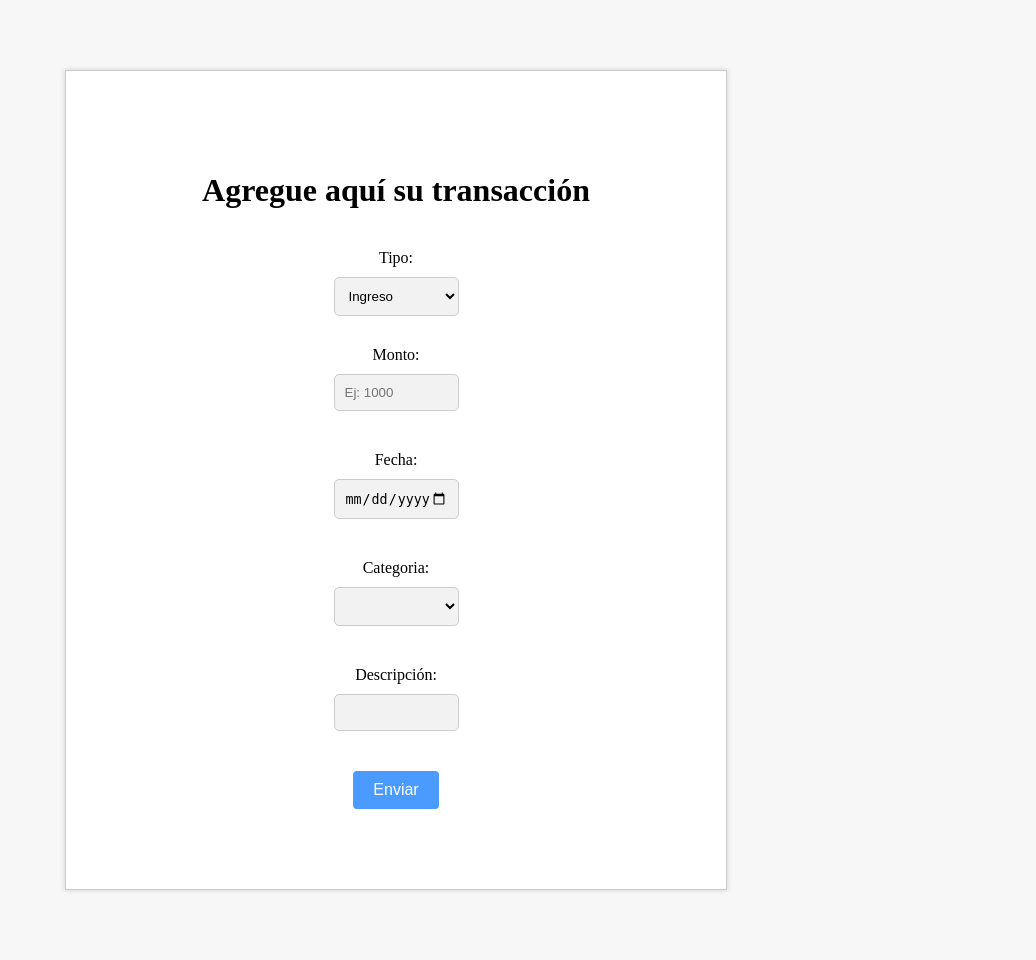
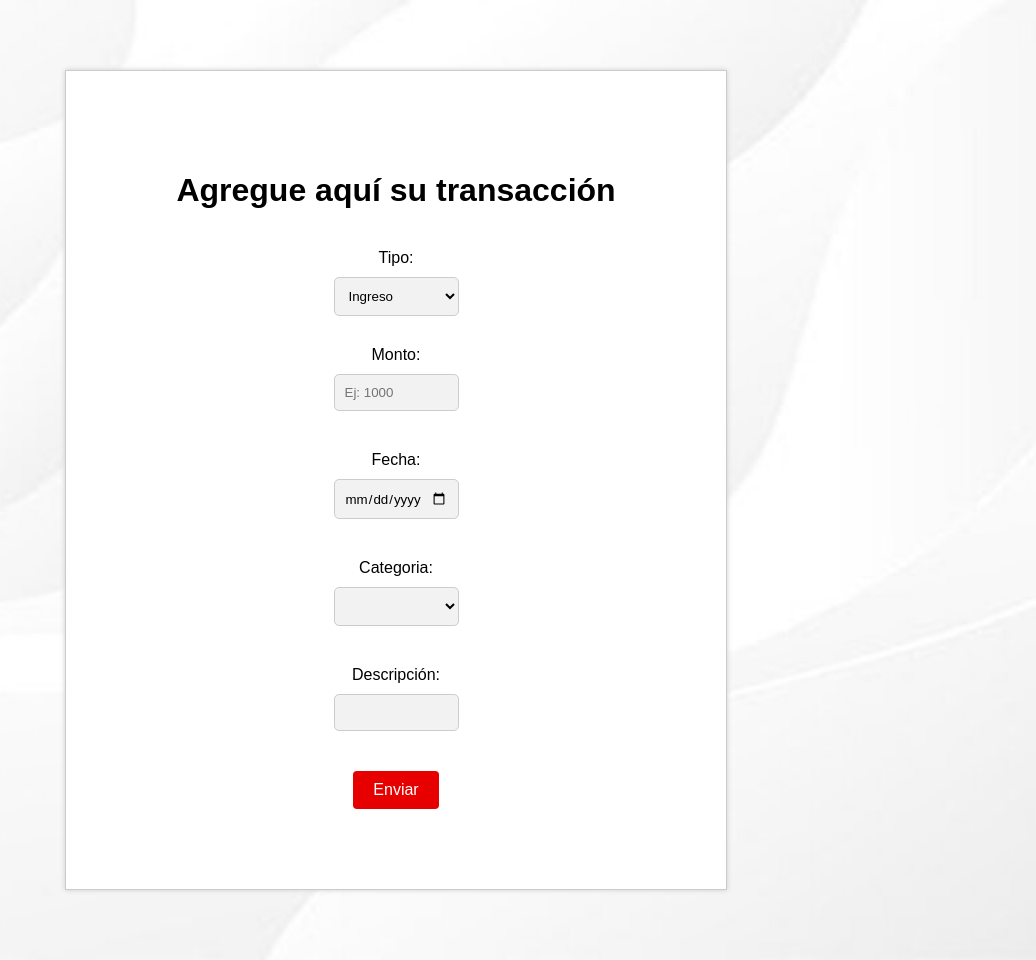
Before and after one commit to lukasvaz/fork-Software-Engineering, a Django app: page /transaction/ in a window 1280 px wide. Shown: the whole page, without its empty margins (244-1280 px from the left). Before the commit the page ends 892 px from the top, so only its background shows below. Run offline with Django 4.2, Linux system fonts and the light colour scheme; the visitor is signed in with stand-in values (Sample User, id 1); some libraries are stand-ins or nearby versions.

Commit message:
style register

```diff
--- a/web_design/static/css/transaccion.css
+++ b/web_design/static/css/transaccion.css
@@ -1,14 +1,20 @@
 body {
-    background-color: #f7f7f7;
+    font-family: Arial, sans-serif;
+    background-repeat: no-repeat;
+    background-color: #f2f2f2;
+    background-size: cover;
 }
+
 h1 {
     margin-bottom: 30px;
 }
+
 form {
     text-align: center;
     width: 50%;
     margin: 0 auto;
 }
+
 label {
     display: inline-block;
     width: 50%;
@@ -62,9 +68,13 @@ label {
 input[type=number]::-webkit-inner-spin-button,
 input[type=number]::-webkit-outer-spin-button {
     -webkit-appearance: none;
-    margin: 0
+    margin: 0;
 }
-input[type="number"], select, input[type="date"], input[type="text"] {
+
+input[type="number"],
+select,
+input[type="date"],
+input[type="text"] {
     width: 50%;
     padding: 10px;
     margin-bottom: 20px;
@@ -72,9 +82,11 @@ input[type="number"], select, input[type="date"], input[type="text"] {
     border-radius: 5px;
     box-sizing: border-box;
     background-color: #f2f2f2;
+    font-family: Arial, sans-serif;
 }
+
 input[type="submit"] {
-    background-color: #4b9bff;
+    background-color: #e60000;
     color: white;
     padding: 10px 20px;
     border: none;
@@ -83,9 +95,11 @@ input[type="submit"] {
     font-size: 16px;
     margin-top: 20px;
 }
+
 input[type="submit"]:hover {
-    background-color: #1e90ff;
+    background-color: #cc0000;
 }
+
 .contenedor_form {
     width: 80%;
     max-width: 500px;
@@ -96,4 +110,5 @@ input[type="submit"]:hover {
     box-shadow: 0 0 5px #ccc;
     text-align: center;
     margin-top: 70px;
+    margin-bottom: 70px;
 }
--- a/web_design/templates/transaccion.html
+++ b/web_design/templates/transaccion.html
@@ -7,6 +7,11 @@
     <meta name="viewport" content="width=device-width, initial-scale=1.0">
     <title>Document</title>
     <link rel="stylesheet" type="text/css" href="{% static 'css/transaccion.css' %}">
+    <style>
+      body {
+        background-image: url('{% static "texture.jpg" %}');
+      }
+    </style>
     <script src="https://kit.fontawesome.com/d261d7d154.js" crossorigin="anonymous"></script>
 </head>
 <body>
```
